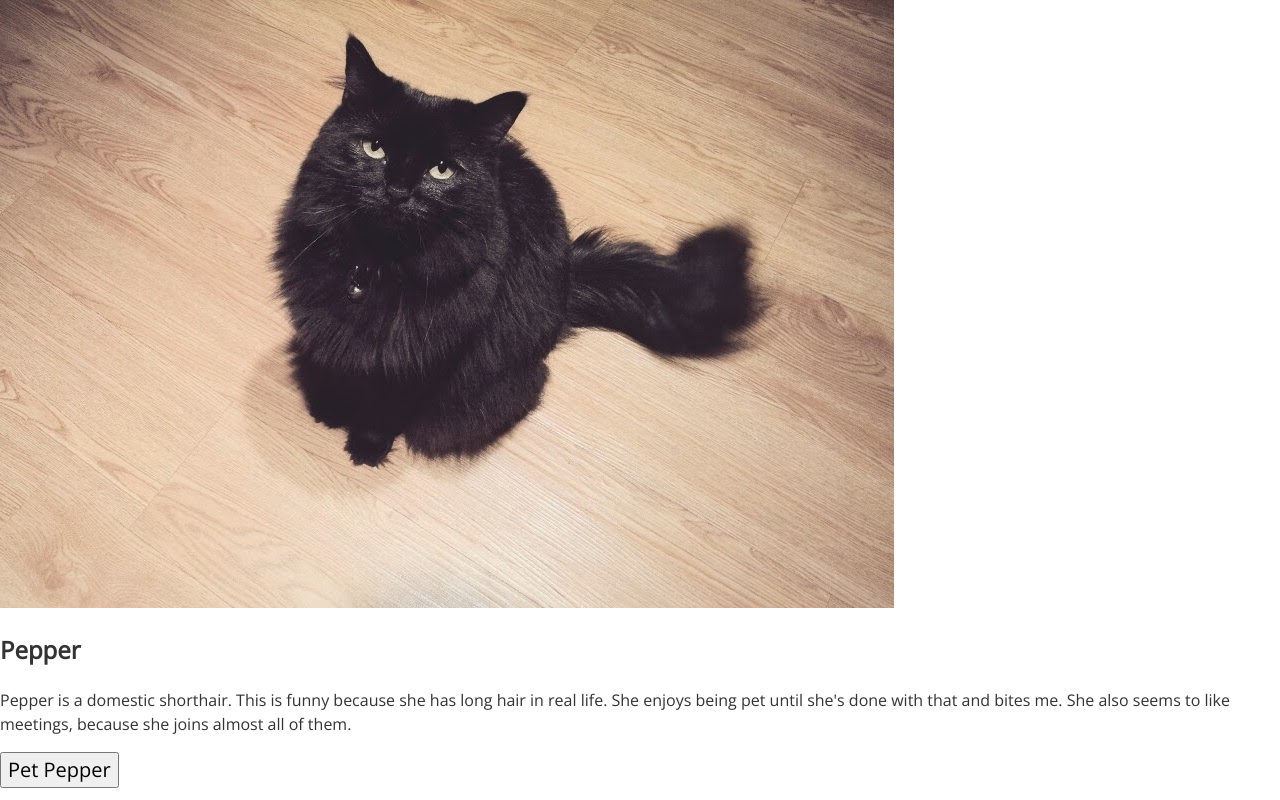
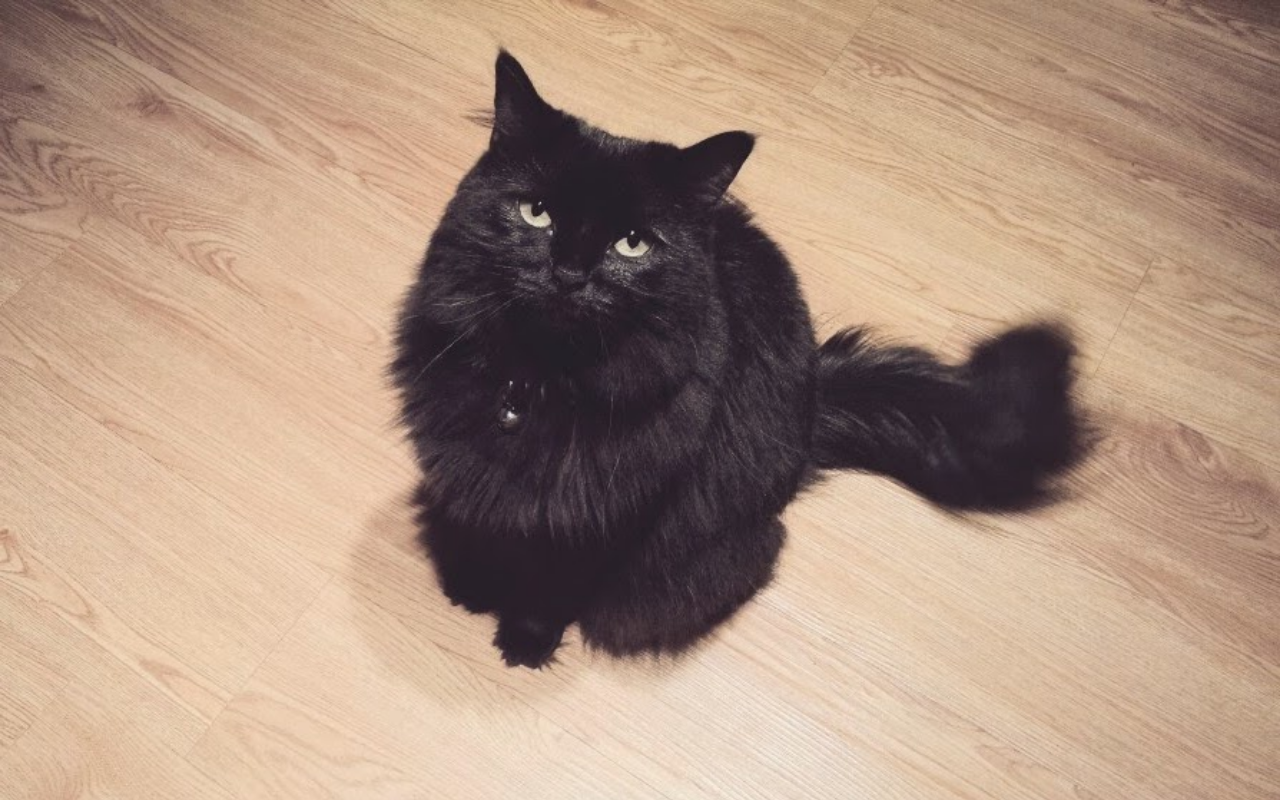
Before and after one commit to bignimbus/methodical-ui-lunch-learn, a React (Create React App) app: page / in a window 1280 px wide. Shown: the top 800 px of the page. Built offline with nearby package versions, Linux system fonts and the light colour scheme.

Commit message:
Commit 5: style media/interactive content

```diff
--- a/src/App.css
+++ b/src/App.css
@@ -18,3 +18,54 @@
 .text--lg {
   font-size: 24px;
 }
+
+.image__container {
+  width: 100%;
+}
+
+.image__img {
+  display: block;
+  width: 100%;
+}
+
+.button__container {
+  height: 50px;
+  margin: 0 auto;
+  max-width: 240px;
+  width: 100%;
+}
+
+.button__btn {
+  appearance: none;
+  background: #fff;
+  border-color: #000;
+  border-style: solid;
+  border-width: 2px;
+  border-radius: 3px;
+  color: #333;
+  display: block;
+  height: 100%;
+  padding: 0;
+  position: relative;
+  width: 100%;
+}
+
+.button__btn:focus,
+.button__btn:hover {
+  background: #000;
+  color: #fff;
+  outline: none;
+}
+
+.button__btn:active {
+  box-shadow: 0 0 10px 2px #aaa;
+  outline: none;
+}
+
+.button__content {
+  bottom: 50%;
+  position: absolute;
+  text-align: center;
+  transform: translateY(50%);
+  width: 100%;
+}
--- a/src/App.js
+++ b/src/App.js
@@ -6,11 +6,12 @@ const App = () => {
   return (
     <div>
       <div>
-        <div>
-          <div>
+        <div className='image'>
+          <div className='image__container'>
             <img
               src={pepper}
               alt='Pepper'
+              className='image__img'
             />
           </div>
         </div>
@@ -33,12 +34,13 @@ const App = () => {
             </p>
           </div>
           <footer>
-            <div>
-              <div>
+            <div className='button'>
+              <div className='button__container'>
                 <button
                   type='button'
+                  className='button__btn'
                 >
-                  <div>
+                  <div className='button__content'>
                     <span className='text text--md'>
                       Pet Pepper
                     </span>
```
